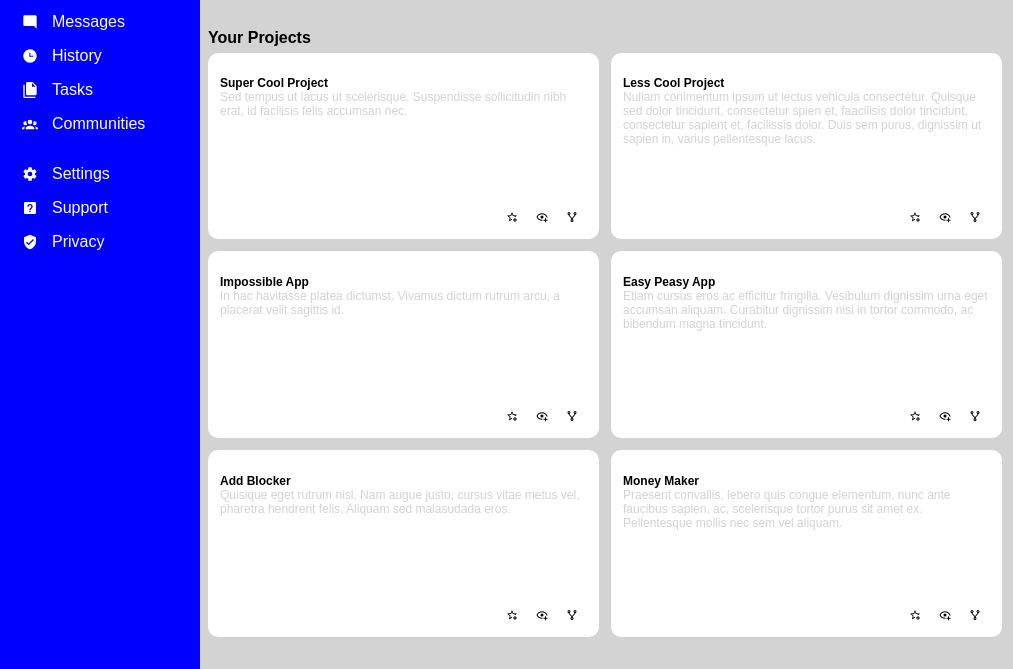
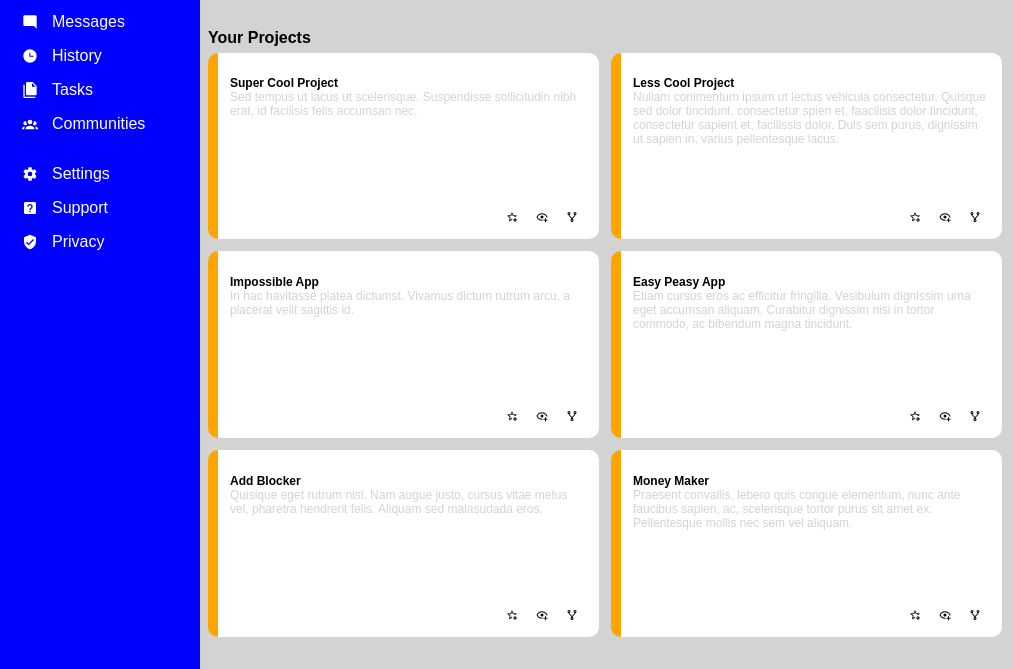
Before and after one commit to jag0007/admin-page, a plain HTML site: page index.html in a window 1280 px wide. Shown: the part 131-800 px from the top of the page, 0-1013 px from the left. Drawn offline with Linux system fonts and the light colour scheme.

Commit message:
Add orange border to project cards

```diff
--- a/styles.css
+++ b/styles.css
@@ -195,6 +195,7 @@ body {
 }
 
 .project-board {
+  border-left: 10px solid orange;
   background-color: white;
   display: grid;
   grid-template-rows: 1fr 3fr 1fr;
```
